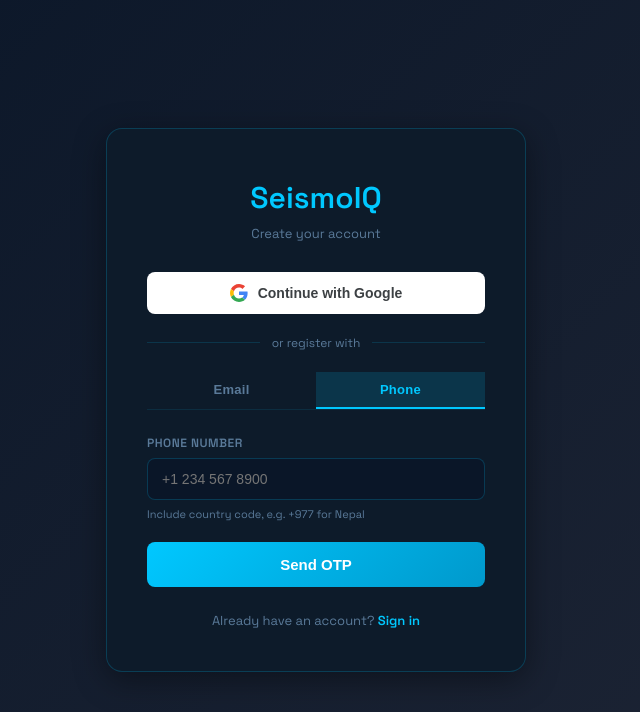
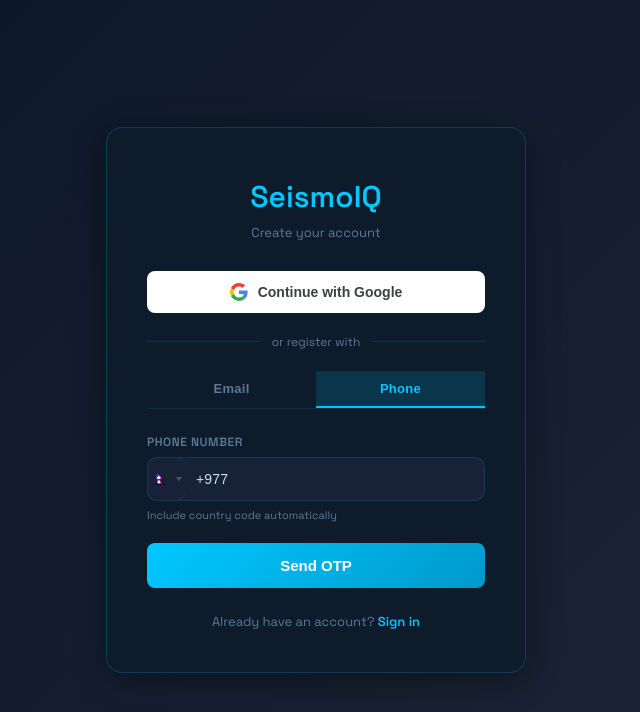
Before and after one commit to Bhupin123/Sismicity, a React (Vite) app in the folder frontend/: page /register in a window 1280 px wide. Both pictures are taken after a click on the button "Phone". Shown: the top 712 px of the page, without its empty margins (324-964 px from the left). Built offline with nearby package versions, Linux system fonts and the light colour scheme; no server answers.

Commit message:
some changes on the desin

```diff
--- a/frontend/src/pages/Register.jsx
+++ b/frontend/src/pages/Register.jsx
@@ -3,13 +3,15 @@
 import { registerUser, loginWithGoogle, sendPhoneOTP, verifyPhoneOTP } from '../services/firebase'
 import { useAppStore } from '../store/useAppStore'
 import { useAuthStore } from '../store/useAuthStore'
+import PhoneInput from 'react-phone-input-2'
+import 'react-phone-input-2/lib/style.css'
 
 const GoogleIcon = () => (
   <svg width="18" height="18" viewBox="0 0 48 48" style={{ flexShrink: 0 }}>
-    <path fill="#EA4335" d="M24 9.5c3.54 0 6.71 1.22 9.21 3.6l6.85-6.85C35.9 2.38 30.47 0 24 0 14.62 0 6.51 5.38 2.56 13.22l7.98 6.19C12.43 13.72 17.74 9.5 24 9.5z"/>
-    <path fill="#4285F4" d="M46.98 24.55c0-1.57-.15-3.09-.38-4.55H24v9.02h12.94c-.58 2.96-2.26 5.48-4.78 7.18l7.73 6c4.51-4.18 7.09-10.36 7.09-17.65z"/>
-    <path fill="#FBBC05" d="M10.53 28.59c-.48-1.45-.76-2.99-.76-4.59s.27-3.14.76-4.59l-7.98-6.19C.92 16.46 0 20.12 0 24c0 3.88.92 7.54 2.56 10.78l7.97-6.19z"/>
-    <path fill="#34A853" d="M24 48c6.48 0 11.93-2.13 15.89-5.81l-7.73-6c-2.18 1.48-4.97 2.31-8.16 2.31-6.26 0-11.57-4.22-13.47-9.91l-7.98 6.19C6.51 42.62 14.62 48 24 48z"/>
+    <path fill="#EA4335" d="M24 9.5c3.54 0 6.71 1.22 9.21 3.6l6.85-6.85C35.9 2.38 30.47 0 24 0 14.62 0 6.51 5.38 2.56 13.22l7.98 6.19C12.43 13.72 17.74 9.5 24 9.5z" />
+    <path fill="#4285F4" d="M46.98 24.55c0-1.57-.15-3.09-.38-4.55H24v9.02h12.94c-.58 2.96-2.26 5.48-4.78 7.18l7.73 6c4.51-4.18 7.09-10.36 7.09-17.65z" />
+    <path fill="#FBBC05" d="M10.53 28.59c-.48-1.45-.76-2.99-.76-4.59s.27-3.14.76-4.59l-7.98-6.19C.92 16.46 0 20.12 0 24c0 3.88.92 7.54 2.56 10.78l7.97-6.19z" />
+    <path fill="#34A853" d="M24 48c6.48 0 11.93-2.13 15.89-5.81l-7.73-6c-2.18 1.48-4.97 2.31-8.16 2.31-6.26 0-11.57-4.22-13.47-9.91l-7.98 6.19C6.51 42.62 14.62 48 24 48z" />
   </svg>
 )
 
@@ -36,18 +38,18 @@
 
 // Tabs: 'email' | 'phone'
 export default function Register() {
-  const [tab, setTab]             = useState('email')
-  const [formData, setFormData]   = useState({ displayName: '', email: '', password: '', confirmPassword: '' })
-  const [phone, setPhone]         = useState('')
-  const [otp, setOtp]             = useState('')
-  const [otpSent, setOtpSent]     = useState(false)
-  const [loading, setLoading]     = useState(false)
+  const [tab, setTab] = useState('email')
+  const [formData, setFormData] = useState({ displayName: '', email: '', password: '', confirmPassword: '' })
+  const [phone, setPhone] = useState('')
+  const [otp, setOtp] = useState('')
+  const [otpSent, setOtpSent] = useState(false)
+  const [loading, setLoading] = useState(false)
   const [googleLoading, setGoogleLoading] = useState(false)
-  const [error, setError]         = useState('')
-  const [success, setSuccess]     = useState('')
-  const navigate                  = useNavigate()
-  const setNotification           = useAppStore((s) => s.setNotification)
-  const setUser                   = useAuthStore((s) => s.setUser)
+  const [error, setError] = useState('')
+  const [success, setSuccess] = useState('')
+  const navigate = useNavigate()
+  const setNotification = useAppStore((s) => s.setNotification)
+  const setUser = useAuthStore((s) => s.setUser)
 
   const switchTab = (t) => {
     setTab(t); setError(''); setSuccess(''); setOtpSent(false)
@@ -262,13 +264,41 @@
               <form onSubmit={handleSendOTP}>
                 <div style={{ marginBottom: 8 }}>
                   <label style={labelStyle}>PHONE NUMBER</label>
-                  <input
-                    type="tel" value={phone}
-                    onChange={(e) => setPhone(e.target.value)}
-                    required placeholder="+1 234 567 8900" style={inputStyle}
+
+                  <PhoneInput
+                    country={'np'}
+                    value={phone}
+                    onChange={(value) => setPhone('+' + value)}
+
+                    containerStyle={{ width: '100%' }}
+
+                    inputStyle={{
+                      width: '100%',
+                      height: '44px',
+                      background: 'var(--raised)',
+                      border: '1px solid var(--bdr2)',
+                      borderRadius: 'var(--radius)',
+                      color: 'var(--txt)',
+                      fontSize: '14px',
+                      paddingLeft: '48px'
+                    }}
+
+                    buttonStyle={{
+                      background: 'var(--raised)',
+                      border: '1px solid var(--bdr2)',
+                      borderRadius: 'var(--radius)',
+                      borderRight: 'none'
+                    }}
+
+                    dropdownStyle={{
+                      background: 'var(--panel)',
+                      color: 'var(--txt)',
+                      border: '1px solid var(--border)'
+                    }}
                   />
-                  <p style={{ color: '#5a7a99', fontSize: 11, marginTop: 6, marginBottom: 0 }}>
-                    Include country code, e.g. +977 for Nepal
+
+                  <p style={{ color: '#5a7a99', fontSize: 11, marginTop: 6 }}>
+                    Include country code automatically
                   </p>
                 </div>
                 <div style={{ marginTop: 20 }}>
@@ -307,9 +337,11 @@
                   {loading ? 'Verifying...' : 'Verify & Create Account'}
                 </button>
                 <button type="button" onClick={() => { setOtpSent(false); setOtp(''); setSuccess(''); setError('') }}
-                  style={{ width: '100%', marginTop: 10, padding: '10px', background: 'transparent',
+                  style={{
+                    width: '100%', marginTop: 10, padding: '10px', background: 'transparent',
                     border: '1px solid rgba(0,200,255,0.2)', borderRadius: 8, color: '#5a7a99',
-                    fontSize: 13, cursor: 'pointer' }}>
+                    fontSize: 13, cursor: 'pointer'
+                  }}>
                   ← Change number / Resend
                 </button>
               </form>
```
